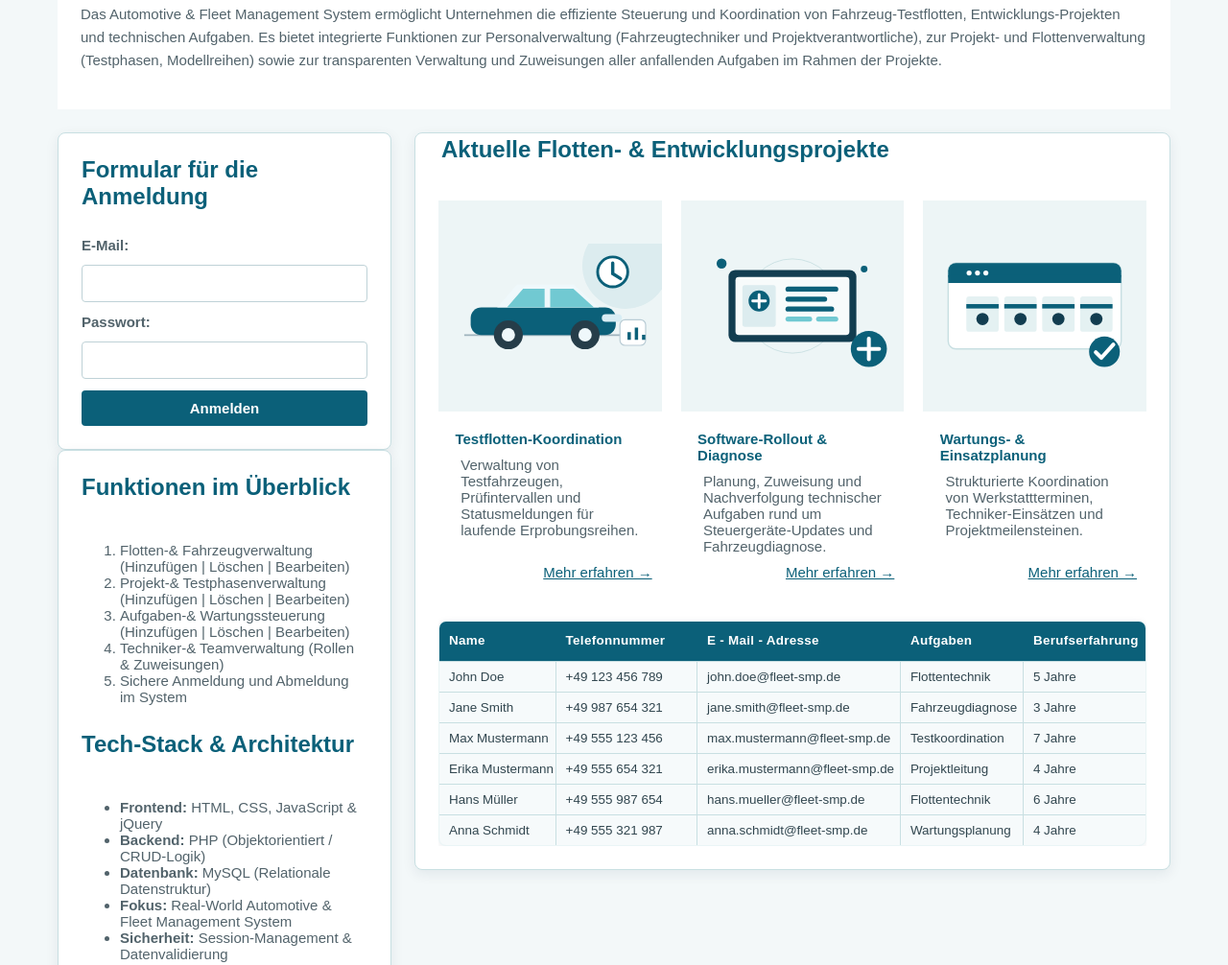
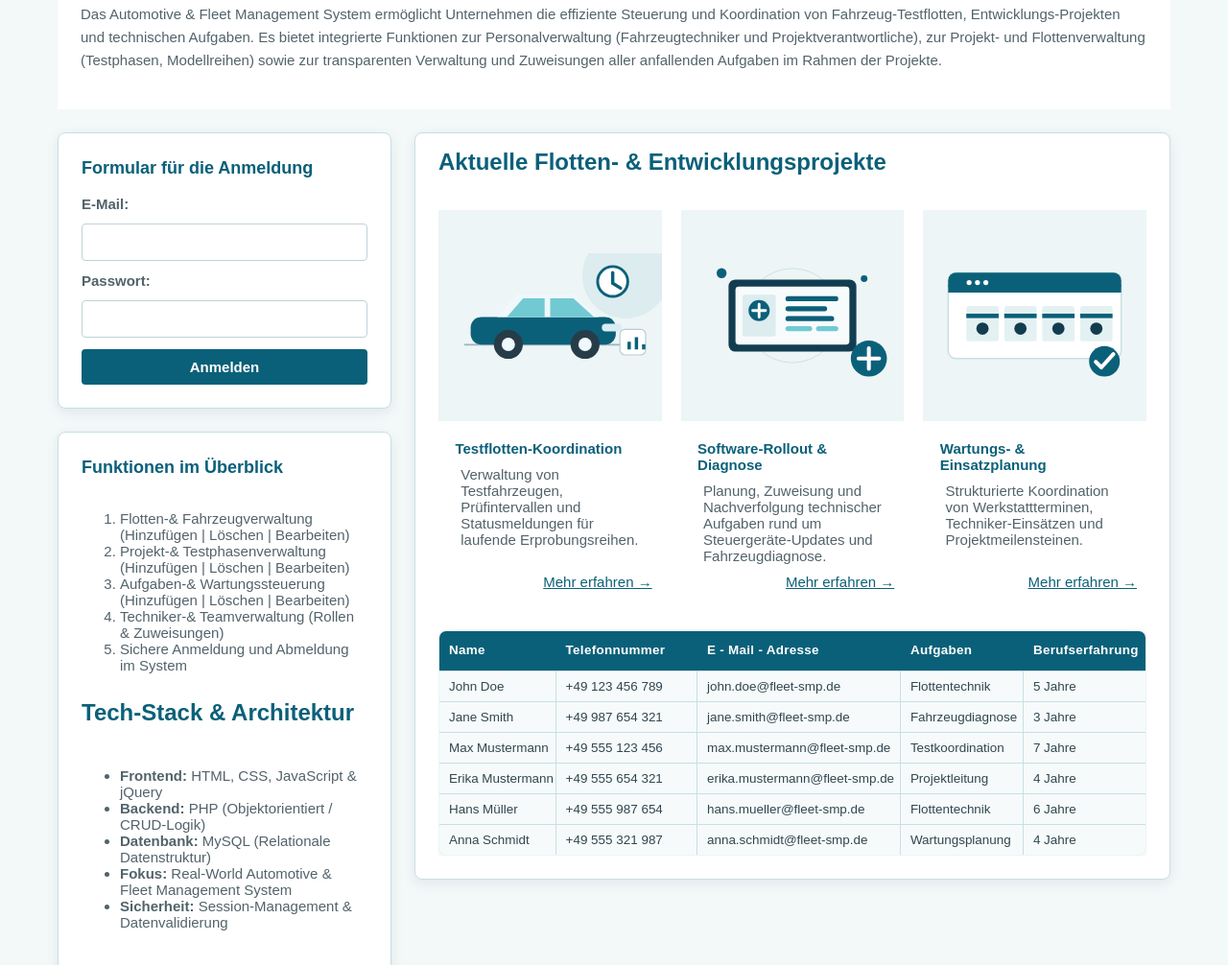
Before and after one commit to GjergjBrahimi-cyber/Automative-Fleet-Management, a plain HTML site: page index.html in a window 1280 px wide. Shown: the part 432-1438 px from the top of the page at 96% size. Drawn offline with Linux system fonts and the light colour scheme.

Commit message:
Improve section spacing and headings
Co-authored-by: Copilot <223556219+Copilot@users.noreply.github.com>

```diff
--- a/index.html
+++ b/index.html
@@ -34,7 +34,7 @@
     </article>
     <aside id="sidebar">
       <form id="login" class="box" method="post">
-        <h3 class="title">Formular für die Anmeldung</h3>
+        <p class="section-heading">Formular für die Anmeldung</p>
         <label for="email">E-Mail:</label>
         <input type="email" name="email" id="email" autocomplete="username">
         <label for="password">Passwort:</label>
@@ -42,7 +42,7 @@
         <input type="submit" name="login" value="Anmelden">
       </form>
       <section class="box">
-        <h3 class="title">Funktionen im Überblick</h3>
+        <p class="section-heading">Funktionen im Überblick</p>
         <ol>
           <li>Flotten-& Fahrzeugverwaltung (Hinzufügen | Löschen | Bearbeiten)</li>
           <li>Projekt-& Testphasenverwaltung (Hinzufügen | Löschen | Bearbeiten)</li>
--- a/style.css
+++ b/style.css
@@ -194,9 +194,19 @@ a:hover {
     font-size: 24px;
 }
 
+.section-heading {
+    margin: 0 0 4px;
+    color: var(--color-primary);
+    font-size: 18px;
+    font-weight: 700;
+    line-height: 1.4;
+}
+
 #sidebar {
     grid-column: 1;
     min-width: 0;
+    display: grid;
+    gap: 24px;
 }
 
 #content {
@@ -222,7 +232,8 @@ a:hover {
 
 #projects h3 {
     grid-column: 1 / -1;
-    padding: 3px;
+    margin: 16px 0 16px;
+    padding: 0;
     text-align: left;
 }
 
```
